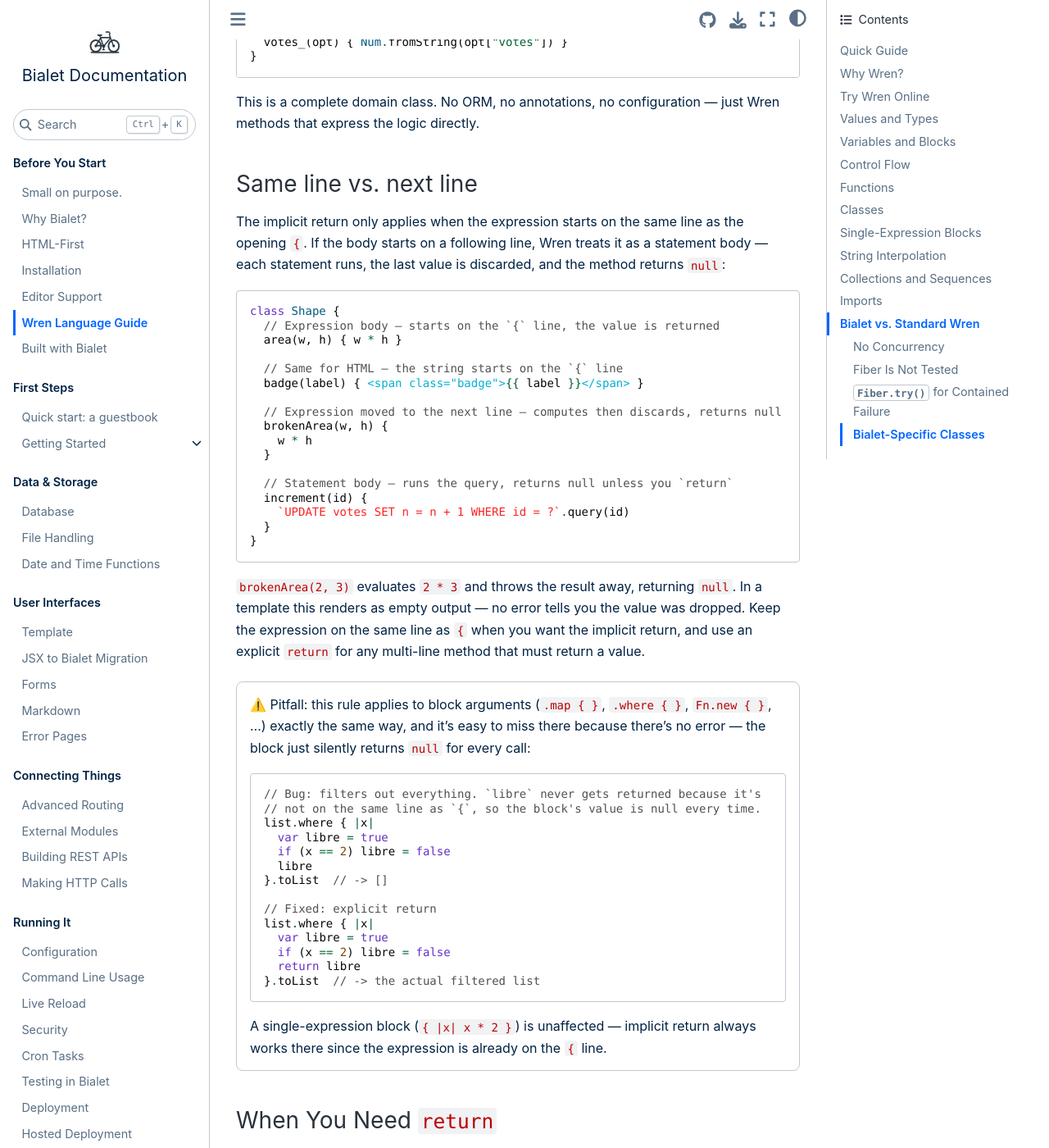
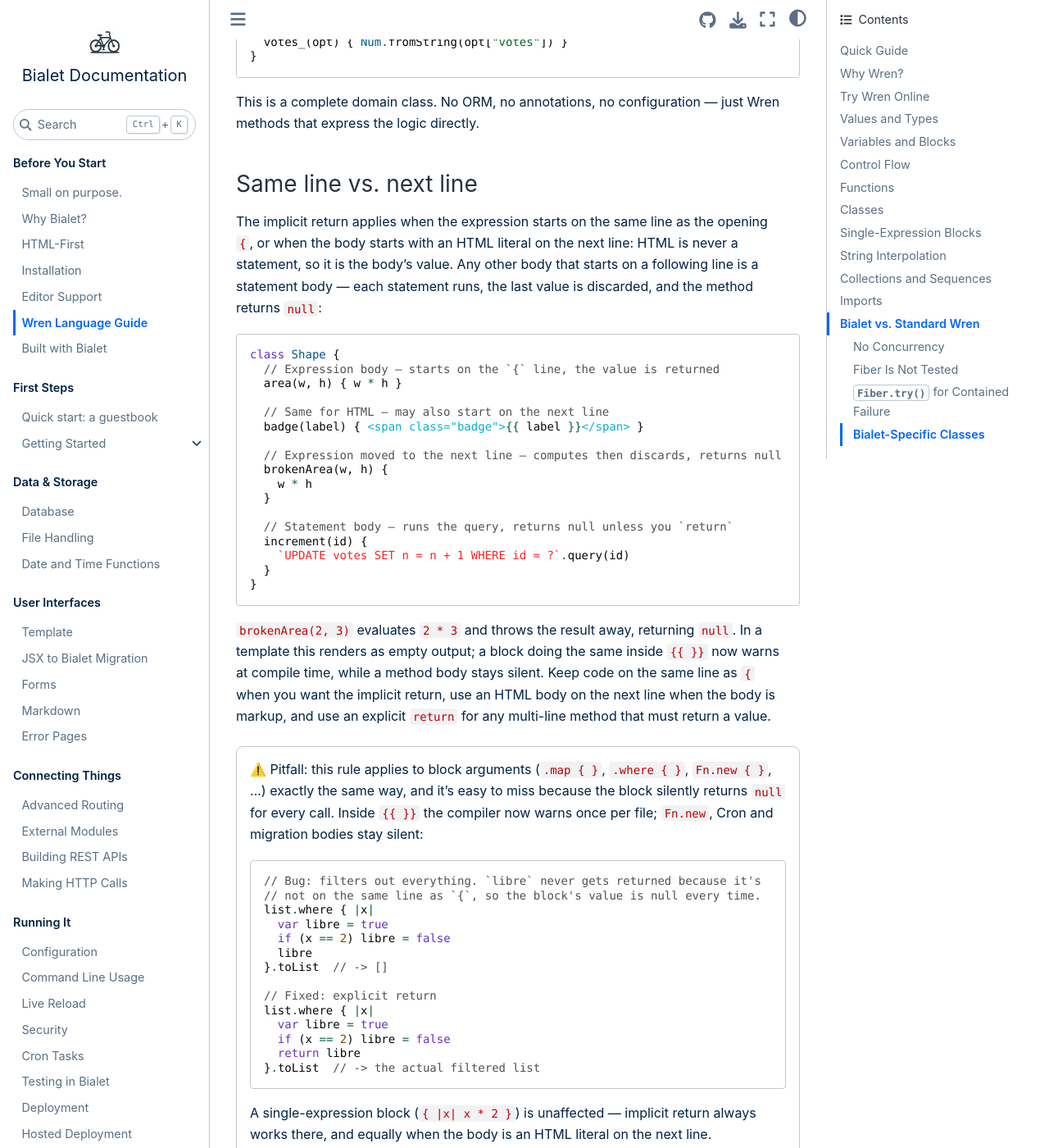
Before and after one commit to bialet/bialet, a Sphinx documentation site: the page built from docs/wren.md, in a window 1280 px wide and 1400 px high, scrolled down 10828 px. Shown: the whole window at 82% size. Built offline with Sphinx 7.4.7 and the Sphinx Book theme 1.1.4, drawn with Linux system fonts in a browser that asks for light colours; the version number could not be read and is left out.

Commit message:
docs: sync the block-body rules across guides and prompts
The compiler accepts an HTML body on the line after '{' and warns when a
code body there discards its value inside '{{ }}'. Update the language
guide, prompt guide, template and JSX-migration pages, and add pitfall 23.
The var-in-map example says it does not compile, which is what happens:
a statement ending in HTML cannot close the callback.

Add an Unreleased changelog section for the access log, the block-body
rule and the hosted deployment page.

````diff
--- a/docs/wren.md
+++ b/docs/wren.md
@@ -484,17 +484,18 @@ Wren methods that express the logic directly.
 
 ### Same line vs. next line
 
-The implicit return only applies when the expression starts on the same line as
-the opening `{`. If the body starts on a following line, Wren treats it as a
-statement body — each statement runs, the last value is discarded, and the
-method returns `null`:
+The implicit return applies when the expression starts on the same line as the
+opening `{`, or when the body starts with an HTML literal on the next line:
+HTML is never a statement, so it is the body's value. Any other body that
+starts on a following line is a statement body — each statement runs, the last
+value is discarded, and the method returns `null`:
 
 ```wren
 class Shape {
   // Expression body — starts on the `{` line, the value is returned
   area(w, h) { w * h }
 
-  // Same for HTML — the string starts on the `{` line
+  // Same for HTML — may also start on the next line
   badge(label) { <span class="badge">{{ label }}</span> }
 
   // Expression moved to the next line — computes then discards, returns null
@@ -510,15 +511,16 @@ class Shape {
 ```
 
 `brokenArea(2, 3)` evaluates `2 * 3` and throws the result away, returning
-`null`. In a template this renders as empty output — no error tells you the
-value was dropped. Keep the expression on the same line as `{` when you want the
-implicit return, and use an explicit `return` for any multi-line method that
-must return a value.
+`null`. In a template this renders as empty output; a block doing the same
+inside `{{ }}` now warns at compile time, while a method body stays silent.
+Keep code on the same line as `{` when you want the implicit return, use an
+HTML body on the next line when the body is markup, and use an explicit
+`return` for any multi-line method that must return a value.
 
 > ⚠️ Pitfall: this rule applies to block arguments (`.map { }`, `.where { }`,
-> `Fn.new { }`, ...) exactly the same way, and it's easy to miss there
-> because there's no error — the block just silently returns `null` for
-> every call:
+> `Fn.new { }`, ...) exactly the same way, and it's easy to miss because the
+> block silently returns `null` for every call. Inside `{{ }}` the compiler
+> now warns once per file; `Fn.new`, Cron and migration bodies stay silent:
 > ```wren
 > // Bug: filters out everything. `libre` never gets returned because it's
 > // not on the same line as `{`, so the block's value is null every time.
@@ -536,7 +538,8 @@ must return a value.
 > }.toList  // -> the actual filtered list
 > ```
 > A single-expression block (`{ |x| x * 2 }`) is unaffected — implicit
-> return always works there since the expression is already on the `{` line.
+> return always works there, and equally when the body is an HTML literal on
+> the next line.
 
 ### When You Need `return`
 
````
Also changed, not shown: CHANGELOG.md (+22 -0 lines), docs/jsx-migration.md (+5 -2 lines), docs/pitfalls.md (+26 -0 lines), docs/prompt-guide.md (+14 -8 lines), docs/template.md (+18 -16 lines).
